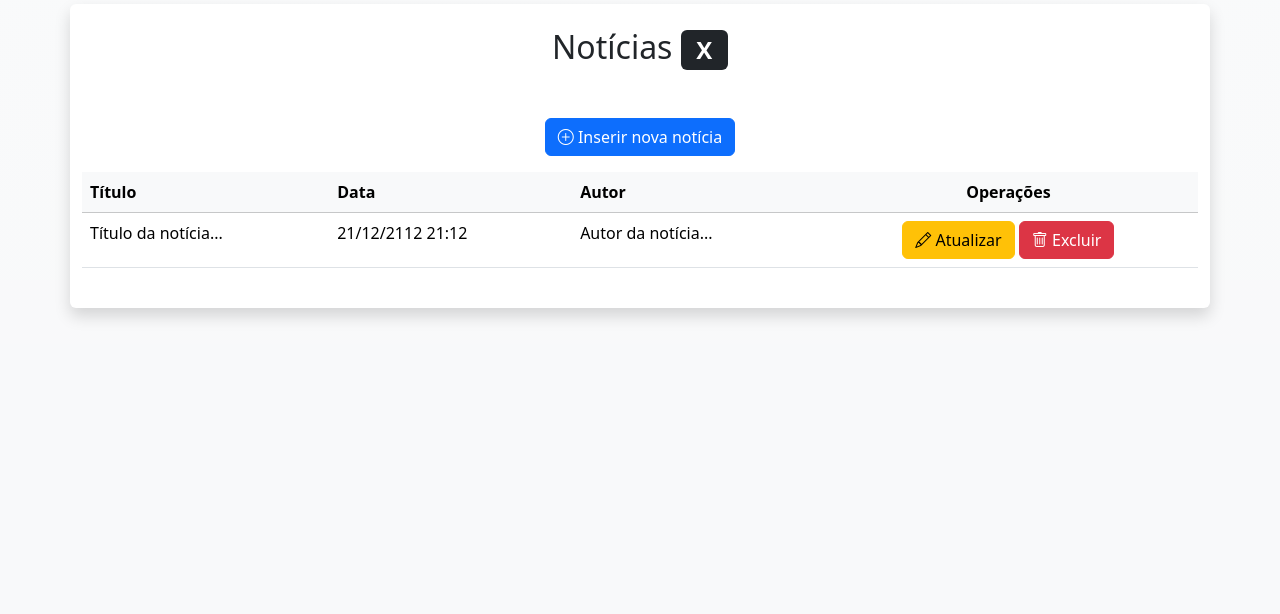
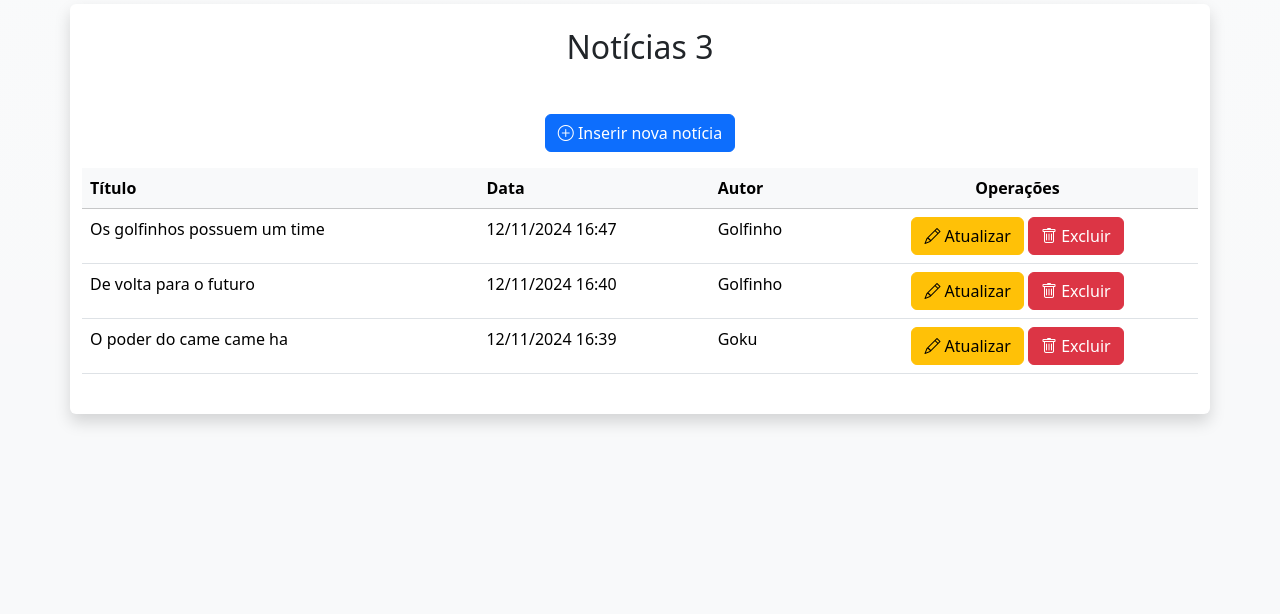
Before and after one commit to Rafaartdev/microblog_rafaelo, a PHP site: page /admin/noticias.php in a window 1280 px wide. Shown: the part 73-687 px from the top of the page. Run offline with PHP 8.4, Linux system fonts and the light colour scheme; the visitor is signed in with stand-in values (Sample User, id 1); data comes from the database, SQL or seed files in the repository.

Commit message:
acerto de data e inclusão de noticias

```diff
--- a/admin/noticias.php
+++ b/admin/noticias.php
@@ -1,5 +1,11 @@
 <?php
 require "../includes/cabecalho-admin.php";
+require "../includes/funcoes-noticias.php";
+
+$idUsuario = $_SESSION['id'];
+$tipoUsuario = $_SESSION['tipo'];
+//Chamando a função e pegando o arrey com a lista de nptícias
+$listaDenoticias = lerNoticias($conexao, $idUsuario, $tipoUsuario);
 ?>
 
 
@@ -7,7 +13,8 @@ require "../includes/cabecalho-admin.php";
 	<article class="col-12 bg-white rounded shadow my-1 py-4">
 
 		<h2 class="text-center">
-		Notícias <span class="badge bg-dark">X</span>
+		Notícias <span class="badge bg-dark"></span>
+		    <?=count($listaDenoticias)?> </span>
 		</h2>
 
 		<p class="text-center mt-5">
@@ -29,11 +36,11 @@ require "../includes/cabecalho-admin.php";
 				</thead>
 
 				<tbody>
-
+<?php foreach( $listaDenoticias as $noticia ) { ?>
 					<tr>
-                        <td> Título da notícia... </td>
-                        <td> 21/12/2112 21:12 </td>
-                        <td> Autor da notícia... </td>
+                        <td> <?=$noticia['titulo']?>  </td>
+                        <td> <?=formataData($noticia['data'])?>  </td>
+                        <td> <?=$noticia['nome']?>  </td>
 						<td class="text-center">
 							<a class="btn btn-warning"
 							href="noticia-atualiza.php">
@@ -46,7 +53,7 @@ require "../includes/cabecalho-admin.php";
 							</a>
 						</td>
 					</tr>
-
+<?php } ?>
 				</tbody>
 			</table>
 	</div>
--- a/admin/usuarios.php
+++ b/admin/usuarios.php
@@ -13,7 +13,8 @@ $listaDeUsuarios = listarUsuarios($conexao);
 	<article class="col-12 bg-white rounded shadow my-1 py-4">
 
 		<h2 class="text-center">
-			Usuários <span class="badge bg-dark">X</span>
+			Usuários <span class="badge bg-dark"></span>
+			<?=count($listaDeUsuarios)?> </span>
 		</h2>
 
 		<p class="text-center mt-5">
--- a/includes/funcoes-noticias.php
+++ b/includes/funcoes-noticias.php
@@ -12,10 +12,26 @@ function inserirNoticia(
 
 
 // Usada em admin/noticias.php
-function lerNoticias($conexao){
+function lerNoticias($conexao, $idUsuario, $tipoUsuario){
+    if($tipoUsuario === 'admin'){
+        // se for admn pode ver tudo
+	$sql = "SELECT
+               noticias.id, noticias.titulo,
+               noticias.data, usuarios.nome
+        FROM noticias JOIN usuarios
+        ON noticias.usuario_id = usuarios.id
+        ORDER BY data DESC";
+
+} else {
+    //náo é adimin? pode ver somente os dados DELE (editor)
+   $sql = "SELECT id, titulo, data FROM noticias
+          WHERE usuario_id = $idUsuario
+          ORDER BY data DESC";
+}
+    $resultado = executarQuery($conexao, $sql);
+    return mysqli_fetch_all($resultado, MYSQLI_ASSOC);
 
 }
-
 
 // Usada em admin/noticia-atualiza.php
 function lerUmaNoticia($conexao){
```
